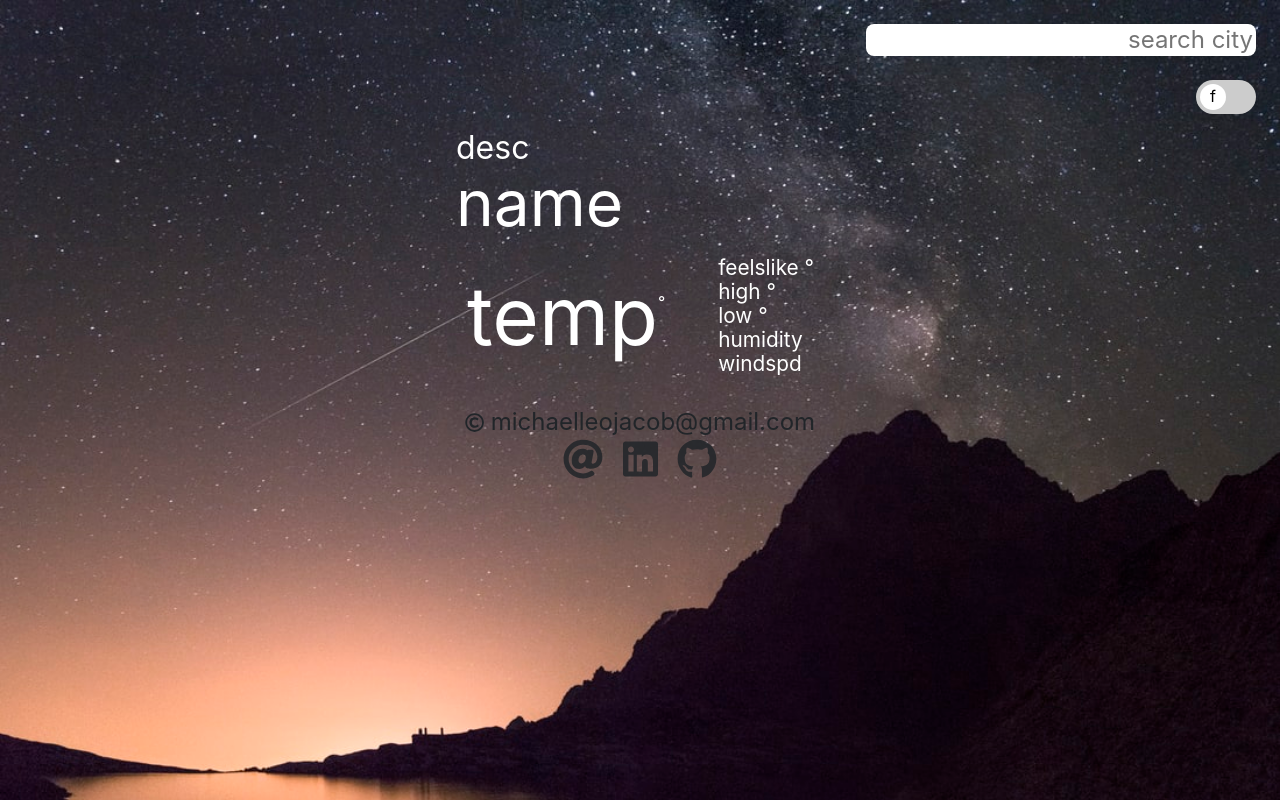
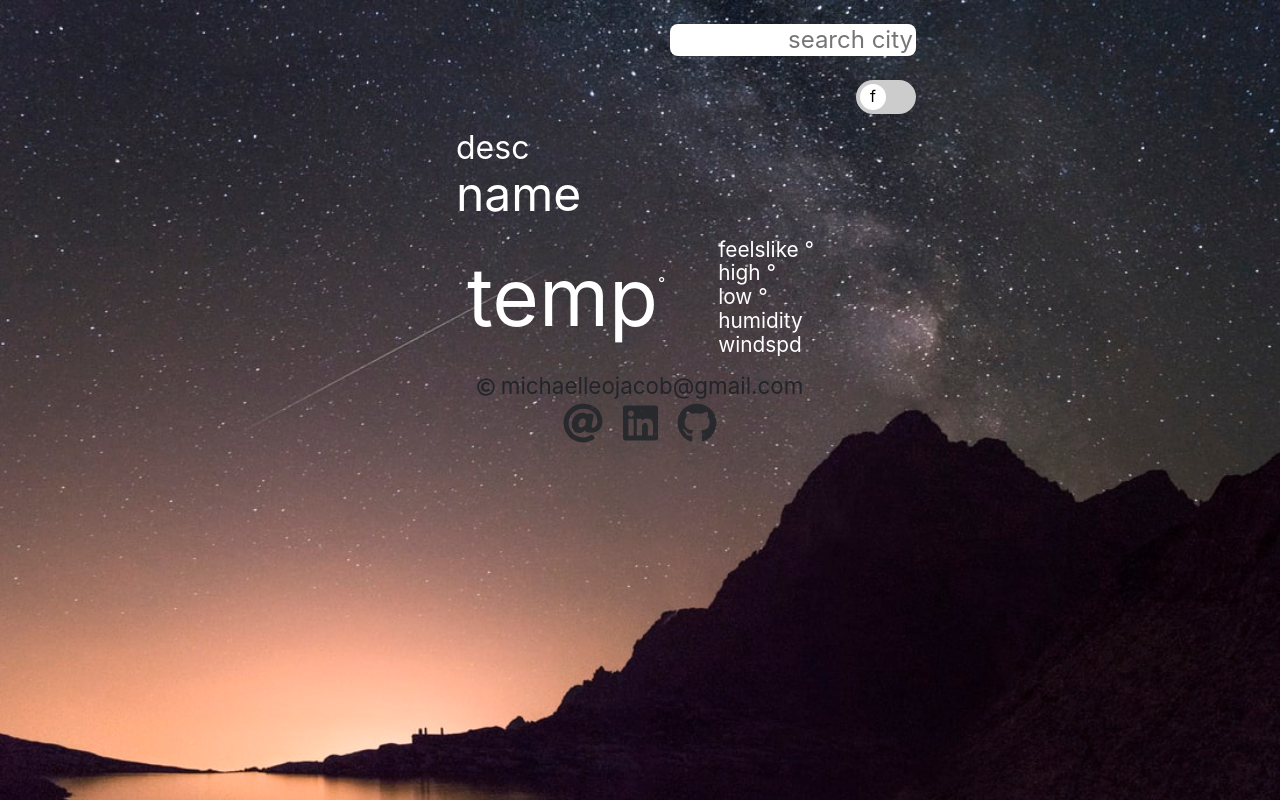
Before and after one commit to Michaelleojacob/weatherv1, a website built with webpack: page src/index.html in a window 1280 px wide. Built offline with nearby package versions, Linux system fonts and the light colour scheme; no server answers.

Commit message:
I think its finished

```diff
--- a/src/view/app.css
+++ b/src/view/app.css
@@ -12,6 +12,9 @@ body {
   flex-direction: column;
   font-family: -apple-system, BlinkMacSystemFont, 'Segoe UI', Roboto, Oxygen, Ubuntu, Cantarell,
     'Open Sans', 'Helvetica Neue', sans-serif;
+  width: min(100%, 600px);
+  margin-left: auto;
+  margin-right: auto;
 }
 #cardWrap {
   align-self: center;
--- a/src/view/card.css
+++ b/src/view/card.css
@@ -16,7 +16,10 @@
   font-size: 2em;
 }
 #name {
-  font-size: 4em;
+  display: flex;
+  flex-wrap: nowrap;
+  /* font-size: 4rem; */
+  font-size: clamp(2rem, 3em, 4em);
 }
 
 #tempAndStatsWrap {
--- a/src/view/linkAndInput.css
+++ b/src/view/linkAndInput.css
@@ -8,7 +8,7 @@
 
 #input {
   text-align: end;
-  width: max(175px, 30vw);
+  width: max(175px, 10em);
   border-radius: 8px;
   border: 1px solid transparent;
 }
@@ -26,14 +26,14 @@
 #footer {
   display: flex;
   justify-content: center;
-  margin-top: 2em;
+  margin-top: 1em;
   flex-direction: column;
   align-items: center;
   color: #212529;
 }
 
 #email {
-  font-size: 1.5em;
+  font-size: 1.4em;
 }
 .fa-copyright {
   font-size: 0.8em;
```
Also changed, not shown: 1 other file.
